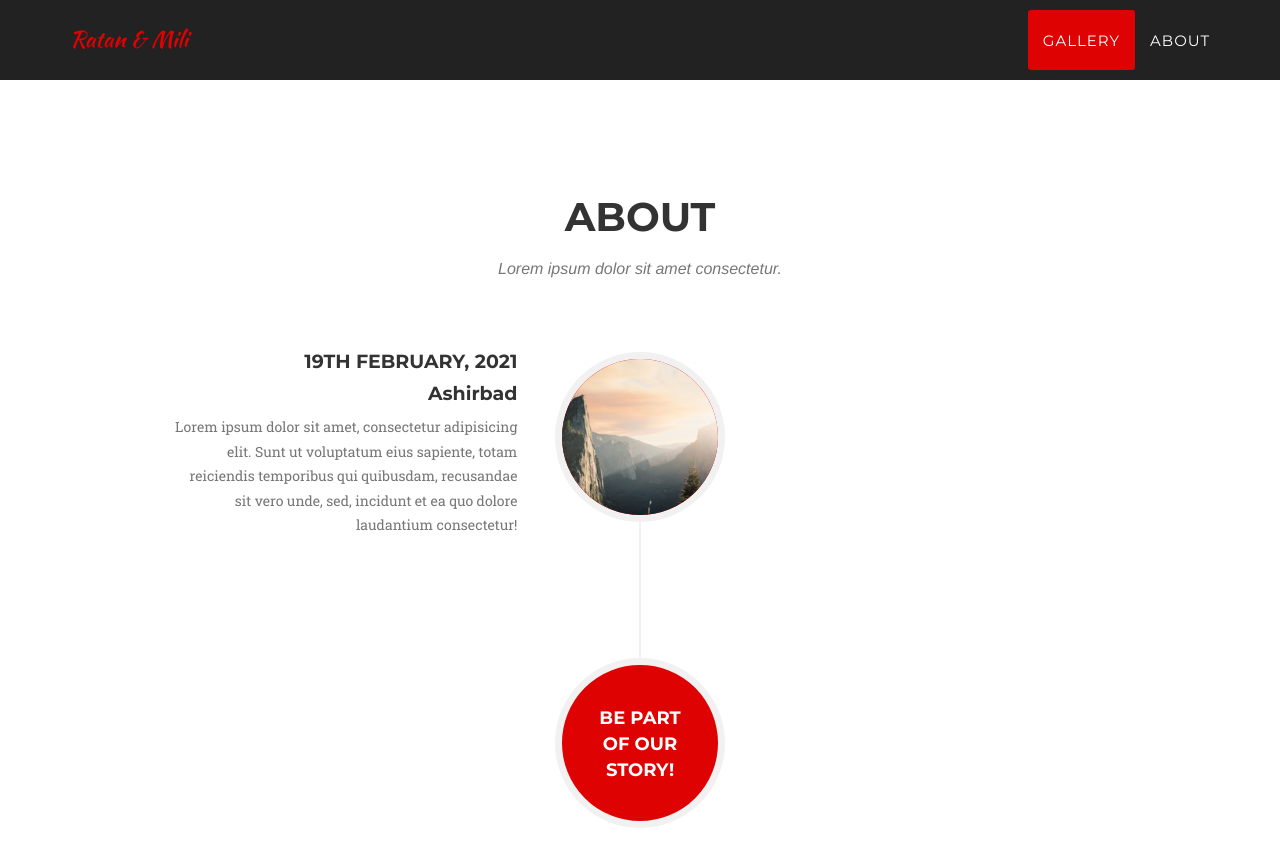
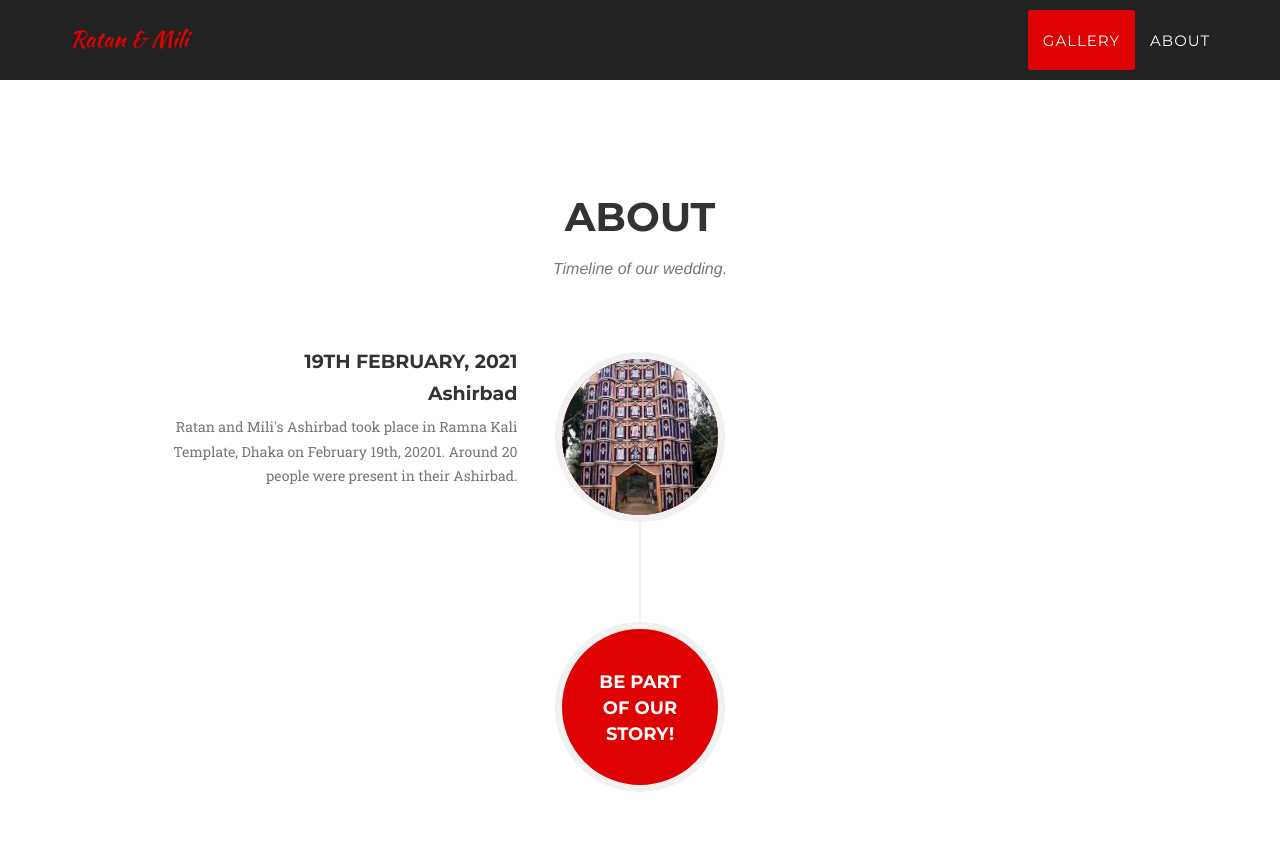
Before and after one commit to ratanparai/wedding-site, a Jekyll site: the page built from index.html, in a window 1280 px wide and 900 px high, scrolled down 1455 px. Shown: the top 867 px of the window. Built offline with Jekyll 4.4.1, drawn with Linux system fonts in a browser that asks for light colours; some web fonts are replaced.

Commit message:
add first entry in timeline

```diff
--- a/_includes/about.html
+++ b/_includes/about.html
@@ -4,7 +4,7 @@
             <div class="row">
                 <div class="col-lg-12 text-center">
                     <h2 class="section-heading">About</h2>
-                    <h3 class="section-subheading text-muted">Lorem ipsum dolor sit amet consectetur.</h3>
+                    <h3 class="section-subheading text-muted">Timeline of our wedding.</h3>
                 </div>
             </div>
             <div class="row">
@@ -20,7 +20,9 @@
                                     <h4 class="subheading">Ashirbad</h4>
                                 </div>
                                 <div class="timeline-body">
-                                    <p class="text-muted">Lorem ipsum dolor sit amet, consectetur adipisicing elit. Sunt ut voluptatum eius sapiente, totam reiciendis temporibus qui quibusdam, recusandae sit vero unde, sed, incidunt et ea quo dolore laudantium consectetur!</p>
+                                    <p class="text-muted">
+                                        Ratan and Mili's Ashirbad took place in Ramna Kali Template, Dhaka on February 19th, 20201. Around 20 people were present in their Ashirbad.
+                                    </p>
                                 </div>
                             </div>
                         </li>
```
Also changed, not shown: img/about/1.jpg.
